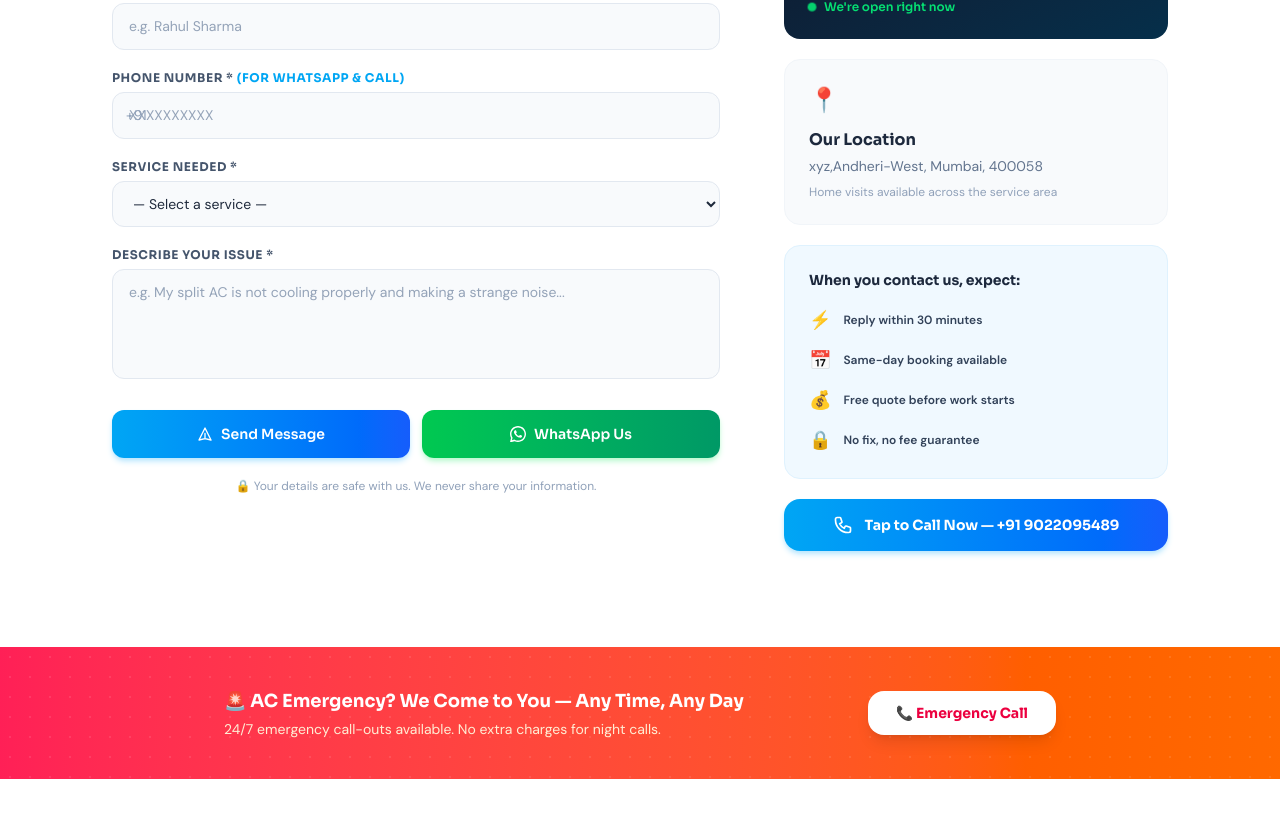
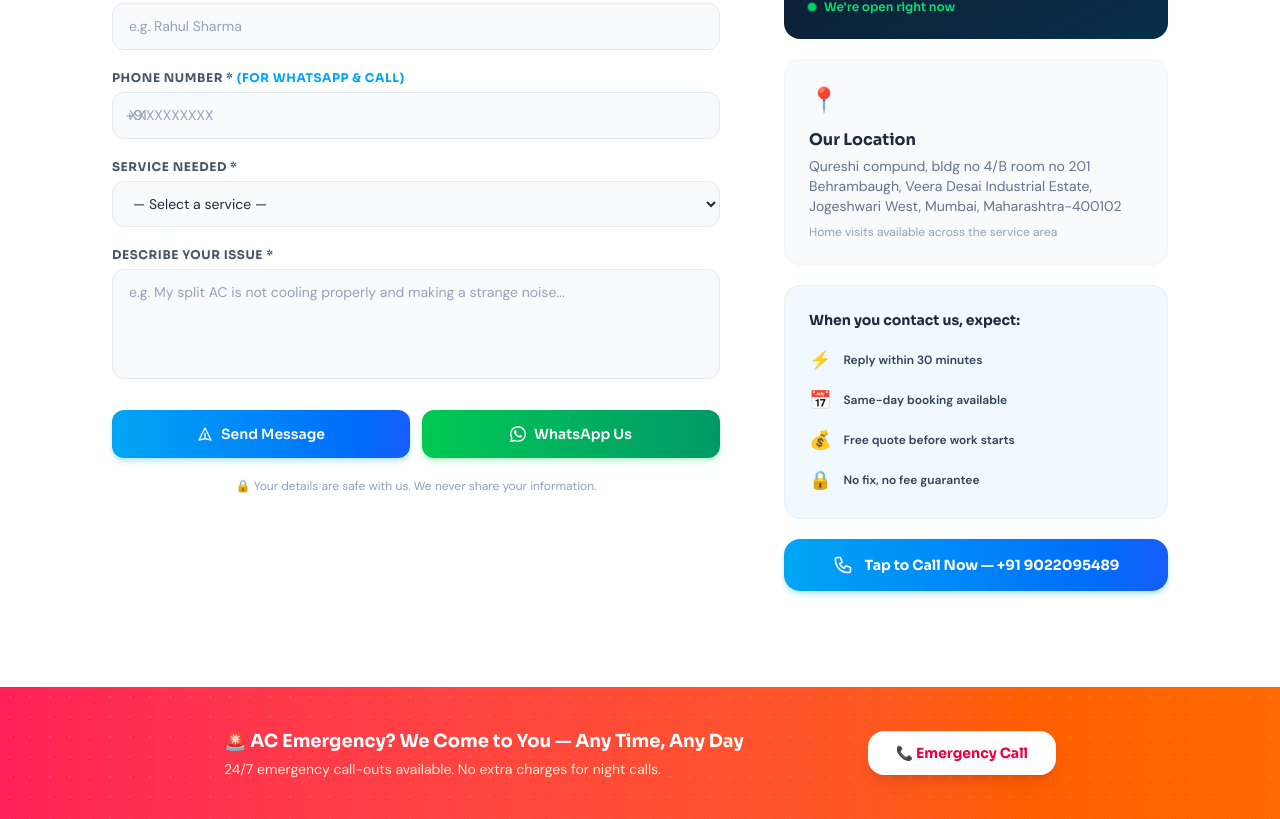
Before and after one commit to Rajwalke/MDcoolcare, a React (Vite) app: page /contact in a window 1280 px wide. Shown: the part 1443-2262 px from the top of the page. Before the commit the page ends 2222 px from the top, so only its background shows below. Built offline with nearby package versions, Linux system fonts and the light colour scheme.

Commit message:
small chnage

```diff
--- a/src/components/Contact.jsx
+++ b/src/components/Contact.jsx
@@ -26,7 +26,7 @@ const WHATSAPP   = "+91 9022095489";     // ← digits only, no + or spaces
 const EMAIL      = "abdulmasjidnathani@gmail.com";
 const INSTAGRAM  = "https://www.instagram.com/md_cool_care?igsh=a2JkeGpoMHhuYm1p";
 const FACEBOOK   = "https://www.facebook.com/people/Md-Hussain-Nathani/pfbid0NDyq9PXFbyoChCxiFeoo4yDoccqsw4qhy1aqV47sTPkfNSR28ag8hwLkRuV8vodul/?rdid=V0BTz0fByMc2ukzN&share_url=https%3A%2F%2Fwww.facebook.com%2Fshare%2F1HPdTPzkUr%2F";
-const ADDRESS    = "xyz,Andheri-West, Mumbai, 400058";
+const ADDRESS    = "Qureshi compund, bldg no 4/B room no 201 Behrambaugh, Veera Desai Industrial Estate, Jogeshwari West, Mumbai, Maharashtra-400102";
 const HOURS      = "Mon – Sun · 8:00 AM – 11:00 PM";
 const EMERGENCY  = "24/7 Emergency Calls Available";
 
```
